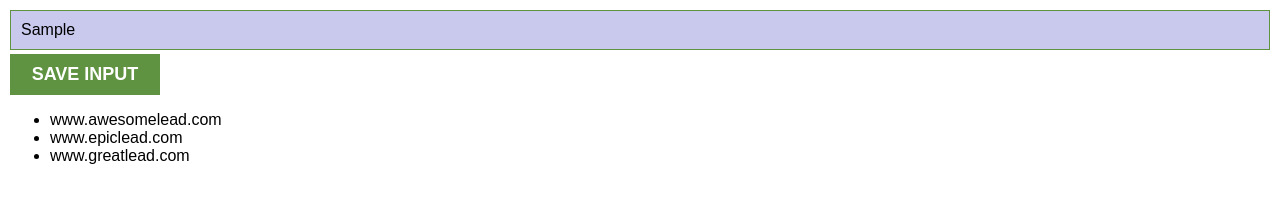
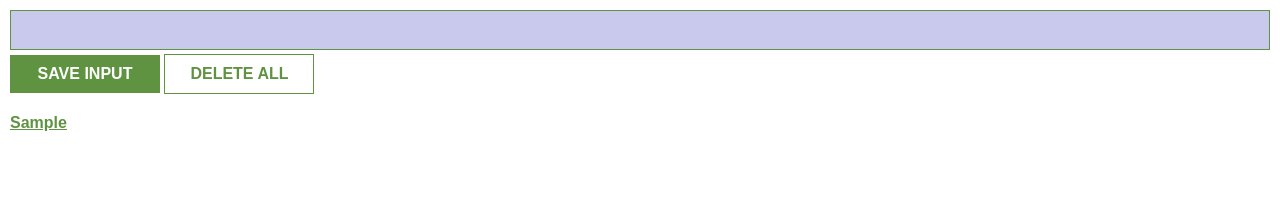
Before and after one commit to Xeniya-Plakhotnyuk/lead_saver_chrome_extension, a website built with Vite: page index.html in a window 1280 px wide. Both pictures are taken after typing "Sample" into the empty fields and a click on the button "SAVE INPUT". Built offline with nearby package versions, Linux system fonts and the light colour scheme.

Commit message:
deployment prep and refine

```diff
--- a/index.html
+++ b/index.html
@@ -8,11 +8,11 @@
     <link rel="stylesheet" href="style.css">
 </head>
 <body>
-<!-- Create an input element with type="text" and id="input-el" -->
-        <!-- Create a SAVE INPUT button with id="input-btn" -->
+
 <input type="text" id="input-el">
 
 <button id="input-btn">SAVE INPUT</button>
+<button id="delete-btn">DELETE ALL</button>
 
 <ul id="ul-el">
 
--- a/script.js
+++ b/script.js
@@ -1,16 +1,49 @@
+
+let myLeads = []
+const inputEl = document.getElementById('input-el')
+let ulEl = document.getElementById('ul-el')
+
 const btn = document.querySelector('#input-btn')
 btn.addEventListener('click', getClicked)
+const deleteBtn = document.querySelector('#delete-btn')
 
-let myLeads = ["www.awesomelead.com", "www.epiclead.com", "www.greatlead.com"]
-const inputEl = document.getElementById('input-el')
-let ulEl = document.getElementById('ul-el')
+deleteBtn.addEventListener("click", function() {
+    localStorage.clear()
+    myLeads = []
+    renderList()
+})
+
+
+const leadsFromStorage = JSON.parse(localStorage.getItem ('myLeads'))
+
+if(leadsFromStorage){
+    myLeads = leadsFromStorage
+    renderList()
+}
 
 
 function getClicked(){
      myLeads.push(inputEl.value)
+     inputEl.value = ''
+localStorage.setItem('myLeads', JSON.stringify(myLeads))
+renderList()
+console.log( localStorage.getItem("myLeads") )
+
 }
 
-for (let i = 0;  i< myLeads.length; i++){
-    ulEl.innerHTML += "<li>" + myLeads[i] + "</li>"
+
+function renderList(){
+
+let listItems = ''
+for (let i = 0; i < myLeads.length; i++) {
+    listItems += `
+    <li>
+        <a target = '_blank' href='${myLeads[i]}'>${myLeads[i]}
+        </a>
+    </li>
+    `
+    }
+
+ulEl.innerHTML = listItems
 
 }
--- a/style.css
+++ b/style.css
@@ -2,6 +2,7 @@ body {
     margin: 0;
     padding: 10px;
     font-family: Arial, Helvetica, sans-serif;
+    min-width: 400px;
 }
 
 input{
@@ -22,6 +23,32 @@ input{
     padding: 10px 20px;
     color: #ffff;
     font-weight: bold;
-    font-size: 18px;
+    font-size: 16px;
+}
 
+#delete-btn{
+    background-color:#ffff;
+    width: 150px;
+    border: 1px solid  #5f9341;
+    padding: 10px 20px;
+    color: #5f9341;
+    font-weight: bold;
+    font-size: 16px;
 }
+
+li{
+
+    font-weight: bolder;
+    font-family: Arial, Helvetica, sans-serif;
+    margin-top: 5px;
+}
+
+ul{
+    list-style: none;
+    padding-left: 0;
+    margin-top: 20px;
+}
+
+li a{
+   color: #5f9341;
+}
--- /dev/null
+++ b/vite.config.js
@@ -0,0 +1,6 @@
+import {defineConfig} from 'vite'
+
+
+export default defineConfig({
+	plugins: []
+})
```
Also changed, not shown: package.json (added, +13 -0 lines), icon.png (added), manifest.json (added).
